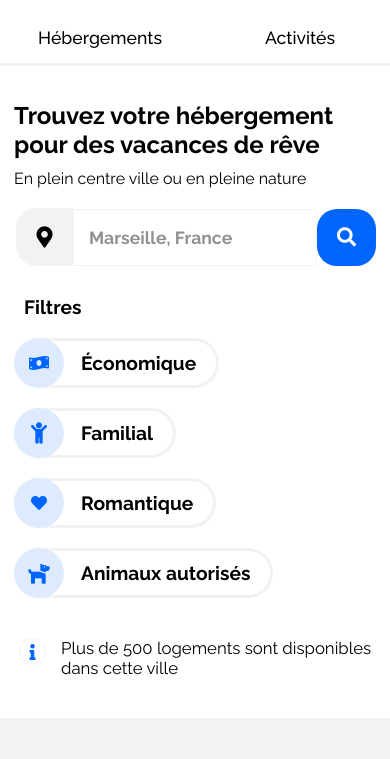
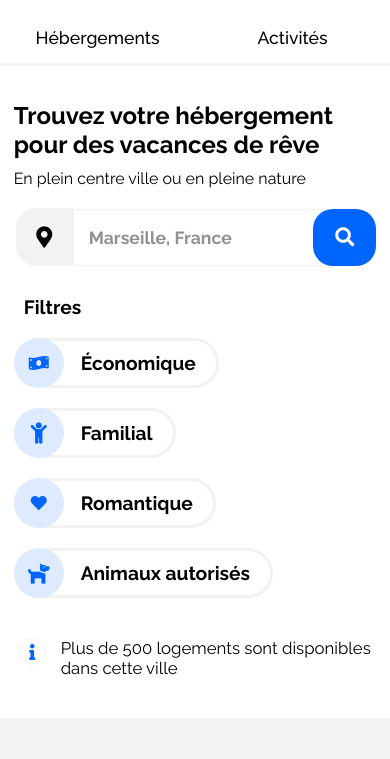
Before and after one commit to RedaPuenta/Reservia, a plain HTML site: page reservia.html in a window 390 px wide. Shown: the part 77-836 px from the top of the page. Drawn offline with Linux system fonts and the light colour scheme.

Commit message:
Adaptation du CSS pour les écrans de toute petite taille 'max-width: 320px' (version RESPONSIVE 1)

```diff
--- a/reservia-mediaquery.css
+++ b/reservia-mediaquery.css
@@ -1,10 +1,10 @@
 
-/*Bloquage du document au centre pour les résolution de plus de 1540px et de moins 400px*/
+/*Bloquage du document au centre pour les tailles d'écran de plus de 1540px et de moins 320px*/
 body{
     margin: auto;
     width: 100%;
     max-width: 1540px;
-    min-width: 400px;
+    min-width: 320px;
 }
 
 
@@ -428,9 +428,14 @@ body{
     }
 
     /***Recherche***/
+    .bar-search input{
+        width: 100%;
+    }
+
     .bar-search button{
-        width: 65px;
+        width: 100px;
         border-radius: 20px;
+        margin-left: -20px;
     }
     .bar-search button span:first-child{
         display: none;
@@ -511,3 +516,11 @@ body{
         padding: 20px 0;
     }
 }
+
+@media screen and (max-width: 350px){
+    /***Générale***/
+    body{
+        font-size: 14px;
+    }
+
+}
--- a/reservia.css
+++ b/reservia.css
@@ -161,7 +161,6 @@ article[class*=activite-card-special-]{
     margin-top: 20px;
     display: flex;
     align-items: center;
-    margin-right: 10px;
 }
 
 .bar-search input{
```
